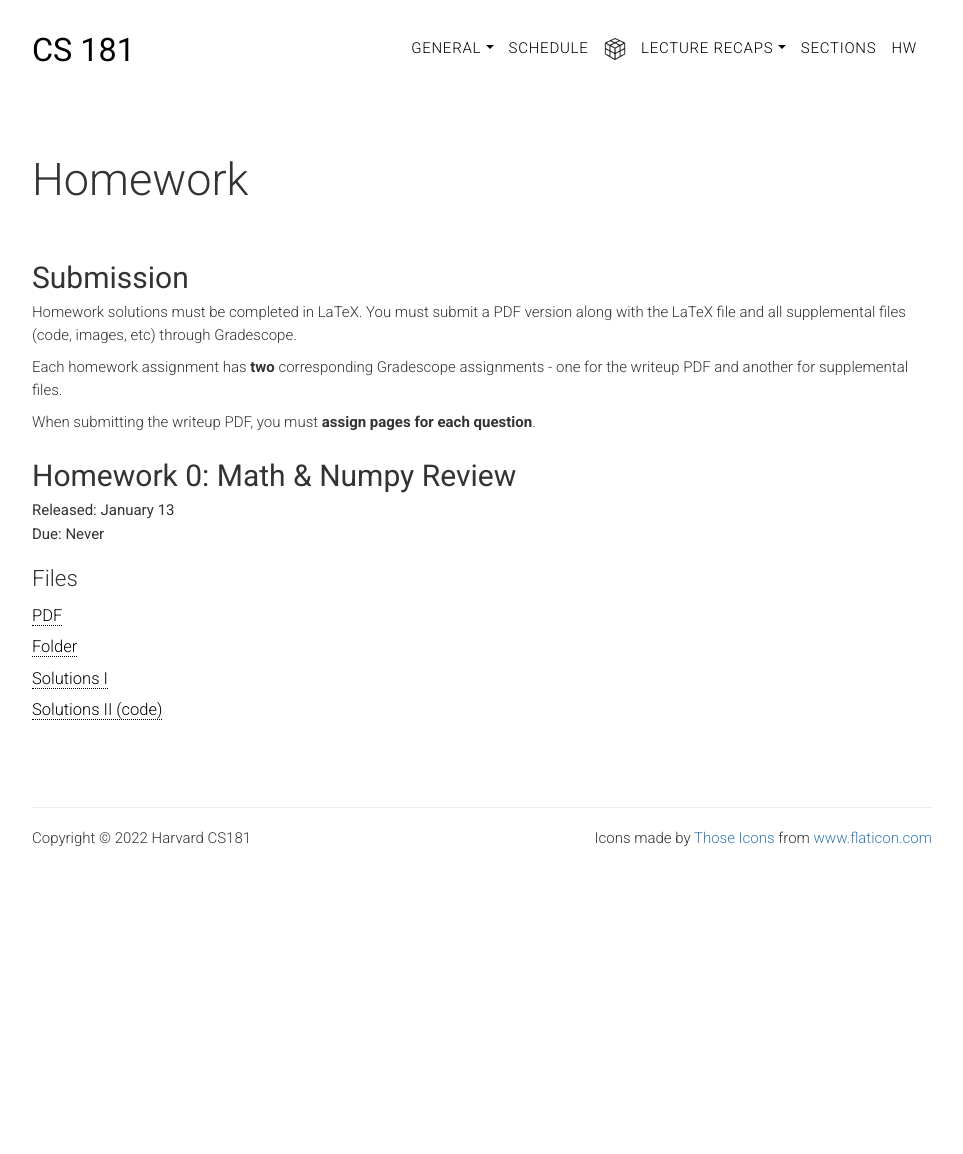
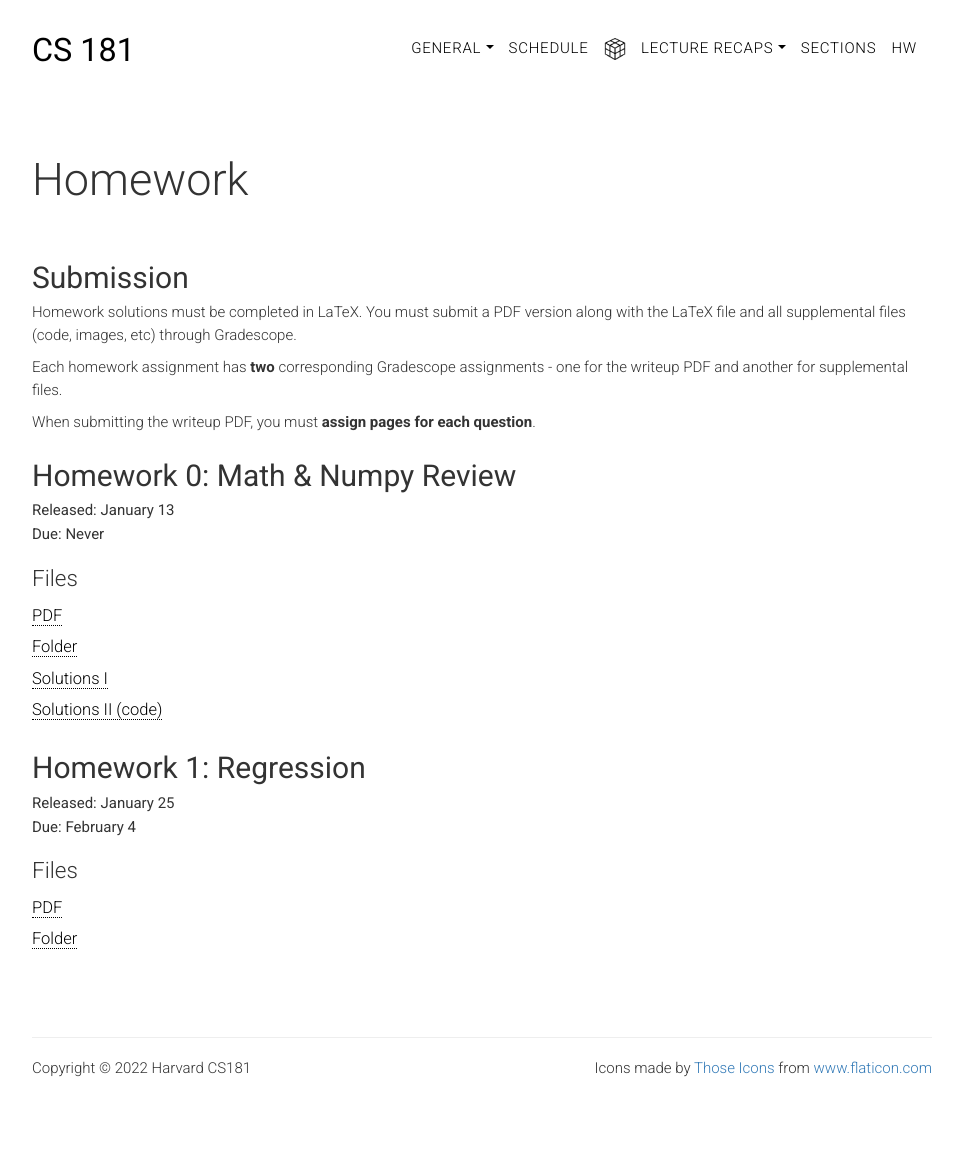
Before and after one commit to harvard-ml-courses/cs181-web, a Jekyll site: the page built from homework.html, in a window 1280 px wide. Shown: the whole page, without its empty margins (158-1121 px from the left). Built offline with Jekyll 4.4.1, drawn with Linux system fonts in a browser that asks for light colours; before the commit the page ends 925 px from its top, so only the background shows below that.

Commit message:
Update homework.html
HW1 live.

```diff
--- a/homework.html
+++ b/homework.html
@@ -30,6 +30,15 @@
             <li><a href="https://github.com/harvard-ml-courses/cs181-s22-homeworks/tree/main/HW0/solutions/hw0_solutions_2.pdf" target="_blank"> Solutions II (code)  </a></li>
         </ul>
 
+        <h2 class="title" id="hw1">Homework 1: Regression</h2>
+        <p class="head-subtitle">Released: January 25</p>
+        <p class="head-subtitle">Due: February 4 </p>
+        <h3>Files</h3>
+        <ul class="lists">
+            <li><a href="https://github.com/harvard-ml-courses/cs181-s22-homeworks/blob/main/HW1/homework1.pdf" target="_blank"> PDF </a></li>
+            <li><a href="https://github.com/harvard-ml-courses/cs181-s22-homeworks/tree/main/HW1" target="_blank"> Folder </a></li>
+        </ul>
+
         <!-- Examples for releasing homeworks. DO NOT POST Homework Solutions on the Github -->
 
         <!-- <h2 class="title" id="hw1">Homework 1: Linear Regression</h2>
```
